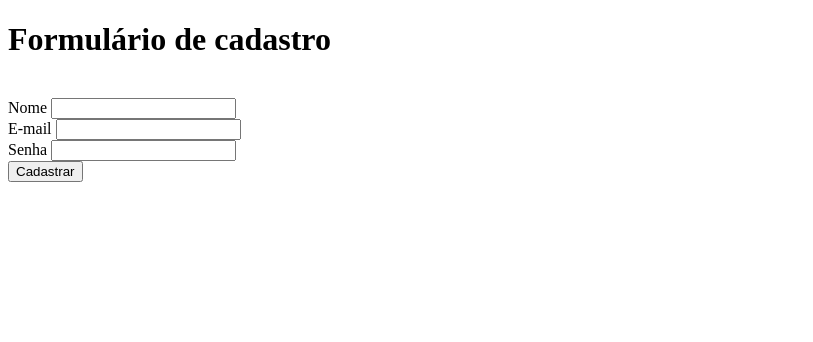
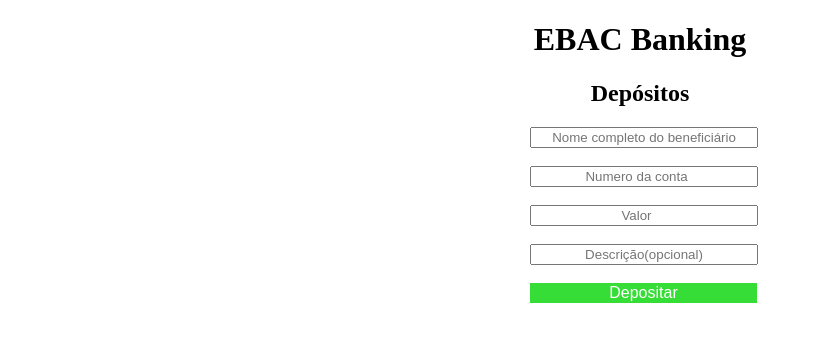
Before and after one commit to douglasSilva123/curso_ebac_frontend, a plain HTML site: page index.html in a window 1280 px wide. Shown: the whole page, without its empty margins (0-813 px from the left). Drawn offline with Linux system fonts and the light colour scheme.

Commit message:
Add files via upload

```diff
--- a/index.html
+++ b/index.html
@@ -1,24 +1,41 @@
     <!DOCTYPE html>
-<html lang="pt-br">
+    <html lang="br">
     <head>
         <meta charset="UTF-8">
         <meta http-equiv="X-UA-Compatible" content="IE=edge">
         <meta name="viewport" content="width=device-width, initial-scale=1.0">
-    <title>Document</title>
+        <link rel="stylesheet" href="style.css">
+
+        <title>Exercicío JavaScript</title>
     </head>
+    <!--ciar uma validação no javaScript, onde o formulário será válido caso o número B seja maior que o numero A.-->
+        <!--Exibir uma mensagem positiva quando o formulário for válido e uma mensagem negativa quando for inválido.-->
+
     <body>
+   <div>
+    <div class="cabeçalho">
         <header>
-    <h1>Formulário de cadastro</h1>
+            <h1><span>EBAC Banking</span></h1>
+            <h2><span>Depósitos</span></h2>
         </header>
-    <br>
-    <form>
-    <label for="text">Nome</label>
-    <input id="text"type="text"><br>
-    <label for="email">E-mail</label>
-    <input id="email" type="email"><br>
-    <label for="password" >Senha</label>
-    <input id="password" type="password"><br>
-    <button type="submit">Cadastrar</button>
+    </div>
+     <!--criar um formulário HTML que possua dois campos numérios, campo A e campo B e um botão para submeter o formulário.-->
+    <div class="formulario">
+        <form id="form-deposito">
+            <label for="nome"></label>
+            <input type="text" name="" id="nome" placeholder="Nome completo do beneficiário"><br>
+            <label for="campo-A"></label>
+            <input type="number" name="" id="campo-A" placeholder="Numero da conta"><br>
+            <label for="campo-B"></label>
+            <input type="number" name="" id="campo-B" placeholder="Valor"><br>
+            <label for="Descrição"></label>
+            <input type="text" name="" id="Descrição" placeholder="Descrição(opcional)"><br>
+
+            <button>Depositar</button>
         </form>
+    </div>
+
+   </div>
+   <script src="main.js"></script>
 </body>
 </html>
--- /dev/null
+++ b/main.js
@@ -0,0 +1,26 @@
+const form = document.getElementById('form-deposito');
+
+function validaNome(nomeCompleto){
+   const nomeComoArray = nomeCompleto.split(' ');
+   return nomeComoArray.length >= 2;
+}
+
+form.addEventListener('submit',function(e){
+    let formEvalido = false;
+    e.preventDefault();
+
+    const nomeBeneficiario = document.getElementById('nome-beneficiario');
+    const numeroContaBeneficiario = document.getElementById('numero-conta');
+    const valorDeposito = document.getElementById('valor-deposito');
+    const mensagemSucesso = 'Montante de: ${valorDeposito.value} depositado para o cliente: ${nomeBeneficiario} - conta:${numeroContaBeneficiario}';
+
+
+    formEvalido = validaNome(nomeBeneficiario.value)
+    if (formEvalido){
+        alert("mensagemSucesso");
+    }else{
+        alert("O nome não esta completo");
+    }
+})
+
+console.log(form);
--- /dev/null
+++ b/style.css
@@ -0,0 +1,24 @@
+*{
+    text-align: center;
+
+}
+.formulario input{
+    display: flex;
+    align-items: center;
+    width: 220px;
+   height: auto;
+}
+
+form{
+    margin: auto;
+    width: 220px;
+}
+button{
+    background-color: rgb(54, 221, 54);
+    color: white;
+    border: none;
+
+    margin: auto;
+    width: 227px;
+    font-size: medium;
+}
```
Lines whose indentation alone changed are shown as unchanged.
